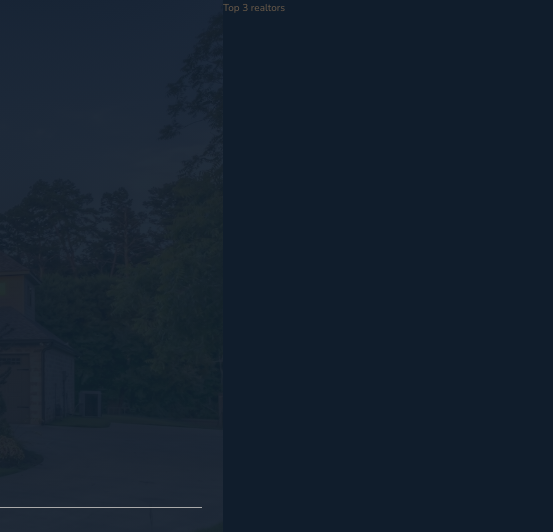
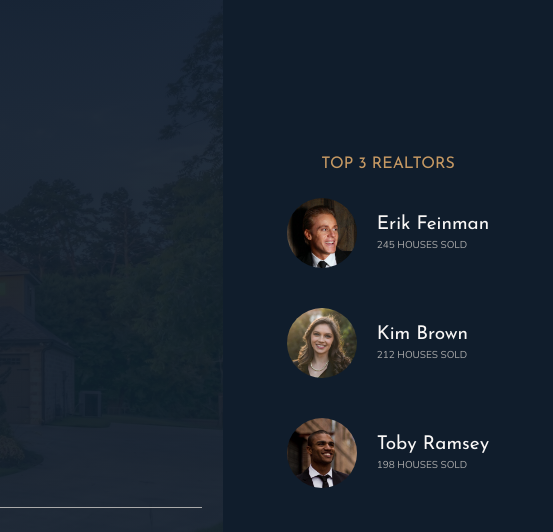
Before and after one commit to qahramonov008/Nexter-project, a website: page index.html in a window 1280 px wide. Shown: the top 532 px of the page, 727-1280 px from the left. Drawn offline with nearby package versions, Linux system fonts and the light colour scheme.

Commit message:
Realtors section created, Nexter's Desktop version is ended

```diff
--- a/index.html
+++ b/index.html
@@ -31,7 +31,29 @@
         <img src="img/logo-bi.png" alt="Bi" />
       </div>
     </header>
-    <div class="realtors">Top 3 realtors</div>
+    <div class="realtors">
+      <h3 class="heading-3">Top 3 realtors</h3>
+
+      <div class="realtors__list">
+        <img src="img/realtor-1.jpeg" class="realtors__img" alt="Realtor 1" />
+        <div class="realtors__detail">
+          <h4 class="heading-4 heading-4__light">Erik Feinman</h4>
+          <p class="realtors__sold">245 houses sold</p>
+        </div>
+
+        <img src="img/realtor-2.jpeg" class="realtors__img" alt="Realtor 2" />
+        <div class="realtors__detail">
+          <h4 class="heading-4 heading-4__light">Kim Brown</h4>
+          <p class="realtors__sold">212 houses sold</p>
+        </div>
+
+        <img src="img/realtor-3.jpeg" class="realtors__img" alt="Realtor 3" />
+        <div class="realtors__detail">
+          <h4 class="heading-4 heading-4__light">Toby Ramsey</h4>
+          <p class="realtors__sold">198 houses sold</p>
+        </div>
+      </div>
+    </div>
     <section class="features">
       <div class="feature">
         <svg class="feature__icon">
--- a/sass/_realtors.scss
+++ b/sass/_realtors.scss
@@ -1,4 +1,28 @@
 .realtors {
-    background-color: $color-secondary;
-    grid-column: col-start 7 / full-end;
+  background-color: $color-secondary;
+  grid-column: col-start 7 / full-end;
+  display: grid;
+  justify-content: center;
+  align-content: center;
+  justify-items: center;
+  row-gap: 2rem;
+
+  &__list {
+    display: grid;
+    grid-template-columns: min-content max-content;
+    align-items: center;
+    column-gap: 2rem;
+    row-gap: 5vh;
+  }
+
+  &__img {
+    width: 7rem;
+    border-radius: 50%;
+  }
+
+  &__sold {
+    text-transform: uppercase;
+    color: $color-grey-light-2;
+    transform: translateY(-3px);
+  }
 }
```
Also changed, not shown: css/style.css.
